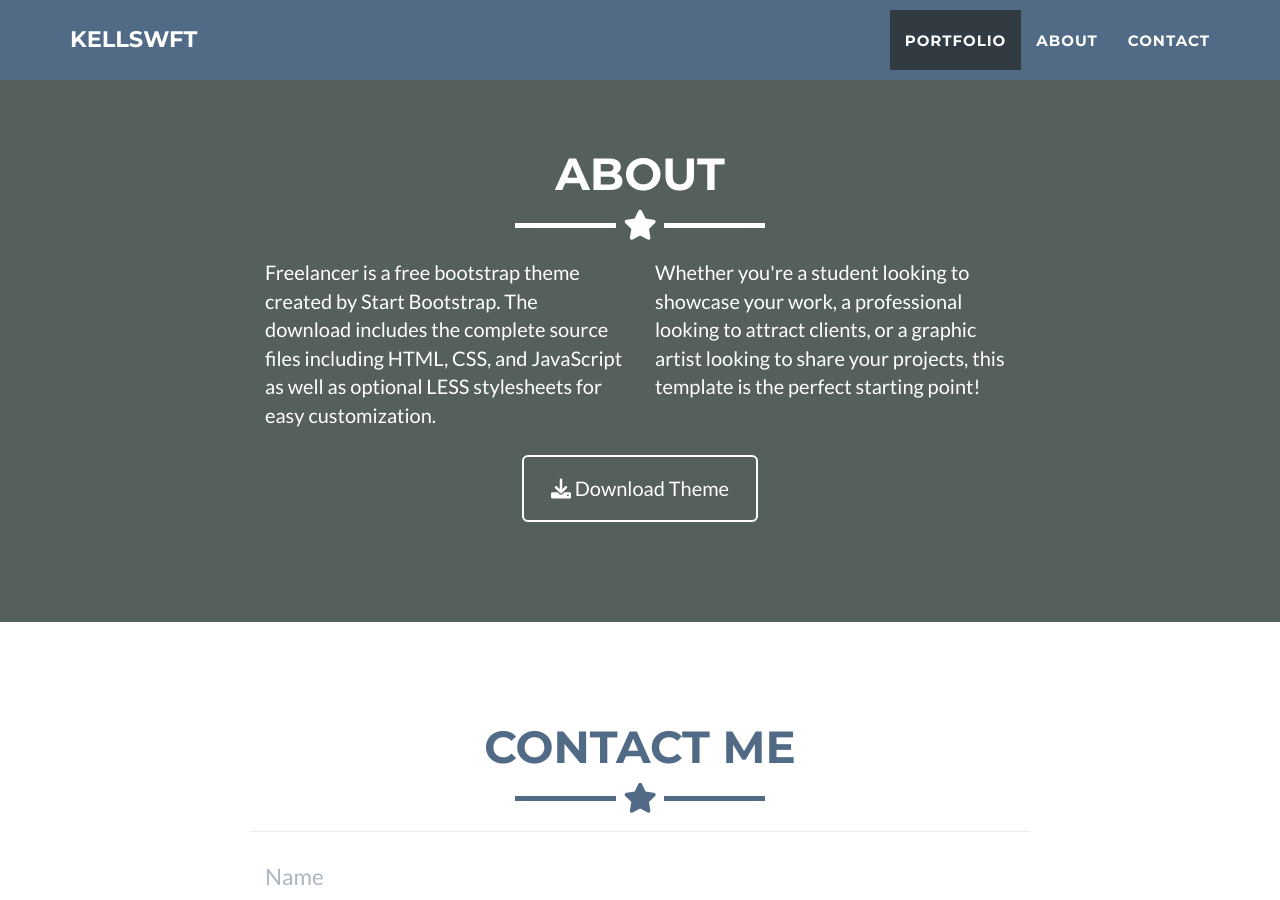
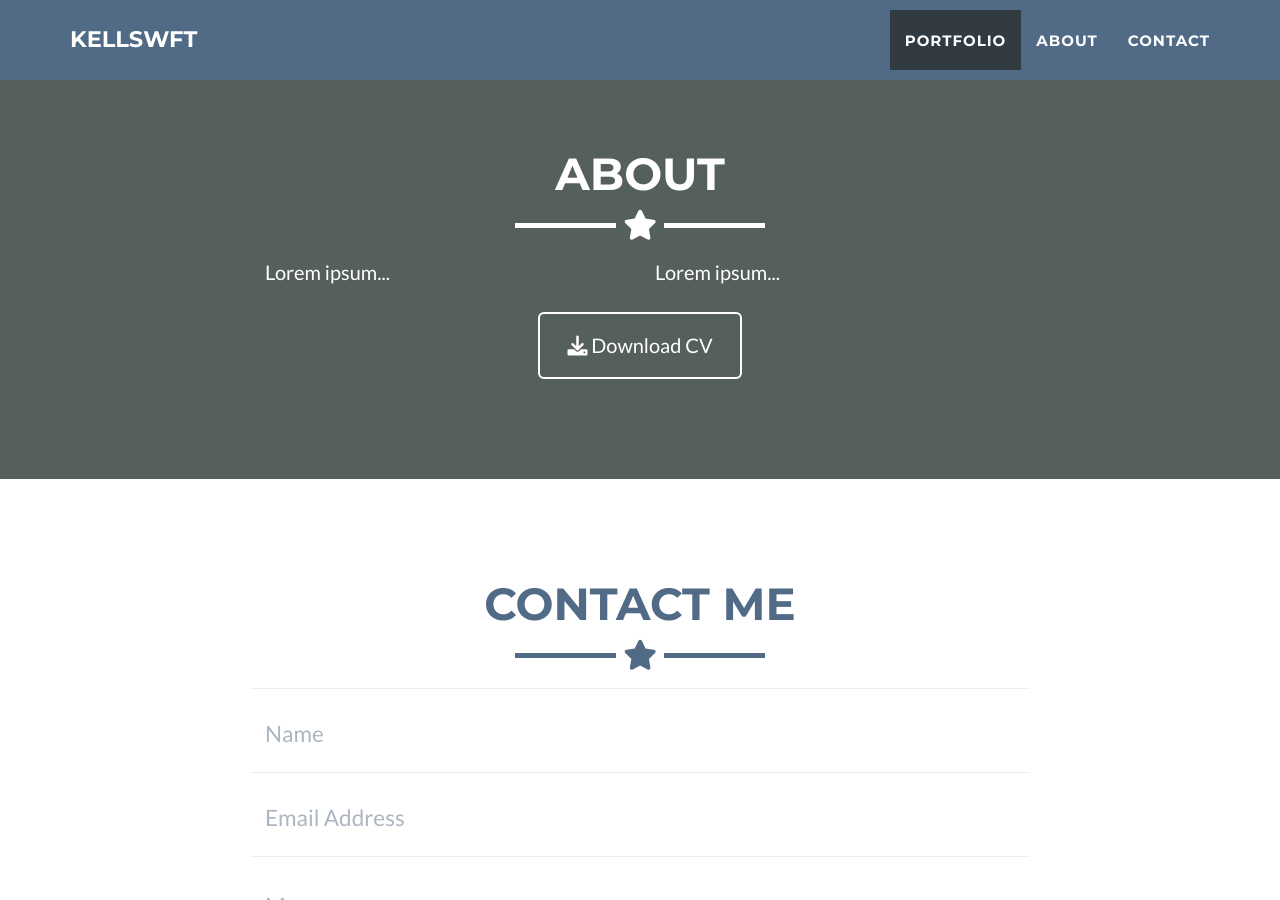
Before and after one commit to kellswft/kellswft.github.io, a Jekyll site: the page built from _posts/2014-07-18-project-1.markdown, in a window 1280 px wide and 900 px high, scrolled down 1623 px. Built offline with Jekyll 4.4.1, drawn with Linux system fonts in a browser that asks for light colours.

Commit message:
Update about.html

```diff
--- a/_includes/about.html
+++ b/_includes/about.html
@@ -9,17 +9,14 @@
     </div>
     <div class="row">
       <div class="col-lg-4 col-lg-offset-2">
-        <p>Freelancer is a free bootstrap theme created by Start Bootstrap. The download includes the complete
-          source files including HTML, CSS, and JavaScript as well as optional LESS stylesheets for easy
-          customization.</p>
+        <p>Lorem ipsum... </p>
       </div>
       <div class="col-lg-4">
-        <p>Whether you're a student looking to showcase your work, a professional looking to attract clients, or
-          a graphic artist looking to share your projects, this template is the perfect starting point! </p>
+        <p>Lorem ipsum... </p>
       </div>
       <div class="col-lg-8 col-lg-offset-2 text-center">
-        <a href="https://github.com/jeromelachaud/freelancer-theme" class="btn btn-lg btn-outline">
-          <i class="fa fa-download"></i> Download Theme
+        <a href="https://" class="btn btn-lg btn-outline">
+          <i class="fa fa-download"></i> Download CV
         </a>
       </div>
     </div>
```
